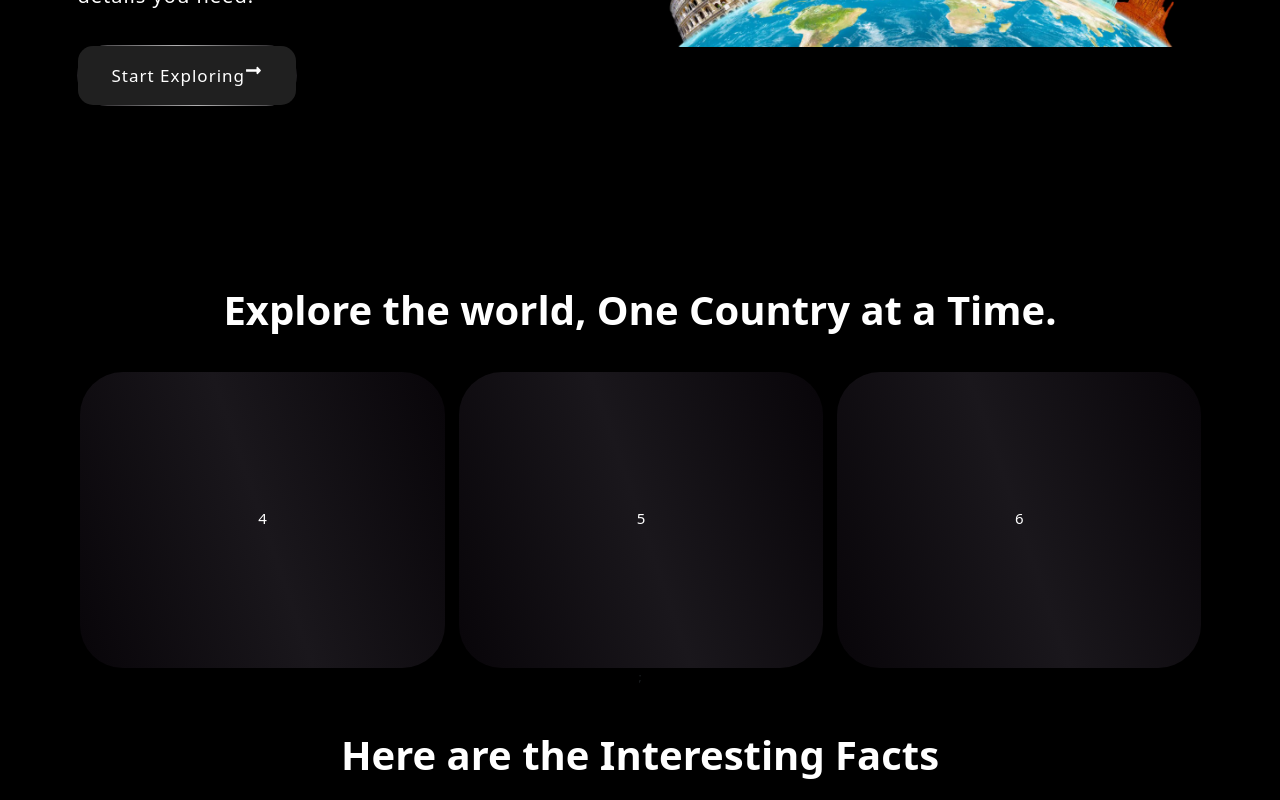
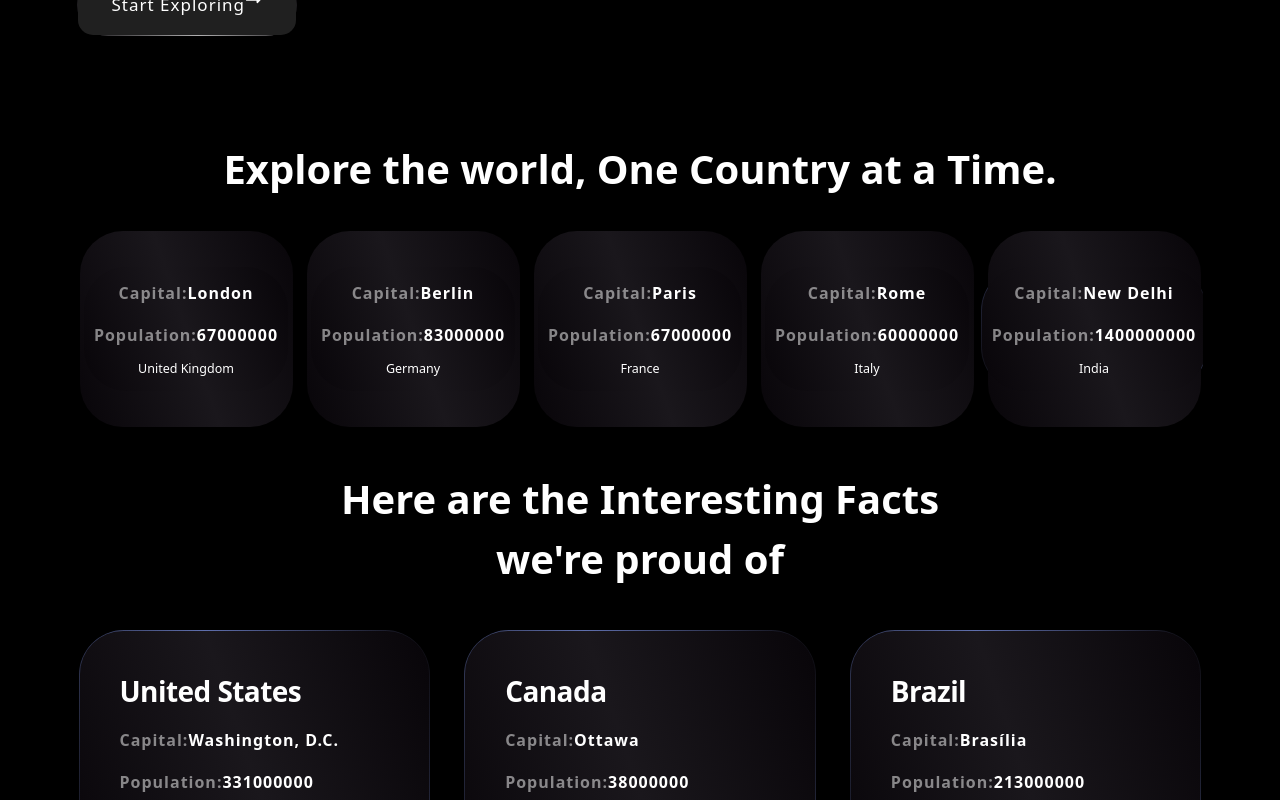
Before and after one commit to Pavan540-bit/react-countries, a React (Vite) app: page / in a window 1280 px wide. Shown: the part 540-1340 px from the top of the page. Built offline with nearby package versions, Linux system fonts and the light colour scheme.

Commit message:
[new react p]

```diff
--- a/src/App.css
+++ b/src/App.css
@@ -629,7 +629,7 @@ contact us Page ends here
   background-color: tomato;
   color: white;
   display: flex;
-  height: 300px;
+  height: 200px;
   justify-content: center;
   position: relative;
   border: 2px solid transparent;
@@ -637,5 +637,5 @@ contact us Page ends here
     background-clip: border-box;
   background-clip: padding-box;
   border-radius: 45px;
-  padding: 40px;
+  /* padding: 40px; */
 }
--- a/src/components/Layout/Countrycard.jsx
+++ b/src/components/Layout/Countrycard.jsx
@@ -17,8 +17,6 @@ function Countrycard({ country }) {
                         <p className='card-title'>{country.name.common}</p>
                     </div>
 
-
-
                 </div>
 
             </li>
--- a/src/components/UI/Carousel.jsx
+++ b/src/components/UI/Carousel.jsx
@@ -1,60 +1,55 @@
-import React from 'react'
+import React from 'react';
 import OwlCarousel from 'react-owl-carousel';
 import 'owl.carousel/dist/assets/owl.carousel.css';
 import 'owl.carousel/dist/assets/owl.theme.default.css';
-
+import CountryFact2s from '../../api/CountryData.json';
 
 function Carousel() {
+  return (
+    <section className='carousle-section'>
+      <div className='container'>
+        <h2
+          className='container-title wow animate__animated animate__fadeInUp mb-5'
+          data-wow-delay='3.5s'
+          data-wow-duration='3.5s'
+        >
+          Explore the world, One Country at a Time.
+        </h2>
 
-    return (
-        <section className='carousle-section'>
-            <div className='container '>
-                 <h2 className='container-title wow animate__animated animate__fadeInUp mb-5' data-wow-delay="3.5s"
-            data-wow-duration="3.5s"     >
-            Explore the world, One Country at a Time.
-          </h2>
-                <OwlCarousel className='owl-theme' loop margin={10} dots={false} nav={false} autoplay autoplayTimeout={2000} smartSpeed={250}>
-    <div class='item'>
-        <h4>1</h4>
-    </div>
-    <div class='item'>
-        <h4>2</h4>
-    </div>
-    <div class='item'>
-        <h4>3</h4>
-    </div>
-    <div class='item'>
-        <h4>4</h4>
-    </div>
-    <div class='item'>
-        <h4>5</h4>
-    </div>
-    <div class='item'>
-        <h4>6</h4>
-    </div>
-    <div class='item'>
-        <h4>7</h4>
-    </div>
-    <div class='item'>
-        <h4>8</h4>
-    </div>
-    <div class='item'>
-        <h4>9</h4>
-    </div>
-    <div class='item'>
-        <h4>10</h4>
-    </div>
-    <div class='item'>
-        <h4>11</h4>
-    </div>
-    <div class='item'>
-        <h4>12</h4>
-    </div>
-</OwlCarousel>;
+        <OwlCarousel
+          className='owl-theme'
+          loop
+          margin={10}
+          dots={false}
+          nav={false}
+          autoplay
+          autoplayTimeout={2000}
+          smartSpeed={250}
+          responsive={{
+            0: { items: 1 },
+            600: { items: 2 },
+            768: { items: 3 },
+            1000: { items: 4 },
+            1200: { items: 5 },
+          }}
+        >
+          {CountryFact2s.map((country, index) => {
+            const { flags, countryName,population,capital } = country;
 
-            </div>
-        </section>
-    )
+            return (
+              <div className='item' key={country.id}>
+                <div className='container-card bg-blue-box text-center p-3'>
+                    <p className='card-description'>Capital:<span>{capital}</span></p>
+            <p className='card-description'>Population:<span>{population}</span></p>
+                  <h5 className='text-white'>{countryName}</h5>
+                </div>
+              </div>
+            );
+          })}
+        </OwlCarousel>
+      </div>
+    </section>
+  );
 }
 
-export default Carousel
+export default Carousel;
--- a/src/components/UI/Header.jsx
+++ b/src/components/UI/Header.jsx
@@ -9,7 +9,7 @@ const Header = () => {
                 <div className='grid navbar-grid'>
                     <div className='logo'>
                         <Navlink to="/" className='text-white no-underline'>
-                            <img src="/public/images/globe.svg" alt="globe" className='img-fluid logo-img' />
+                            <img src="/images/globe.svg" alt="globe" className='img-fluid logo-img' />
                         </Navlink>
 
                     </div>
--- a/src/components/UI/Herosection.jsx
+++ b/src/components/UI/Herosection.jsx
@@ -3,6 +3,8 @@ import { FaLongArrowAltRight } from "react-icons/fa";
 import { NavLink as Navlink } from 'react-router-dom'
 
 const Herosection = () => {
+
+
 
   return (
     <main className='hero-main-section'>
--- a/src/error.css
+++ b/src/error.css
@@ -20,7 +20,7 @@
 main {
   display: flex;
   flex-direction: column;
-  height: 85vh;
+  height: auto;
   width: 100%;
   place-content: center;
   align-items: center;
```
